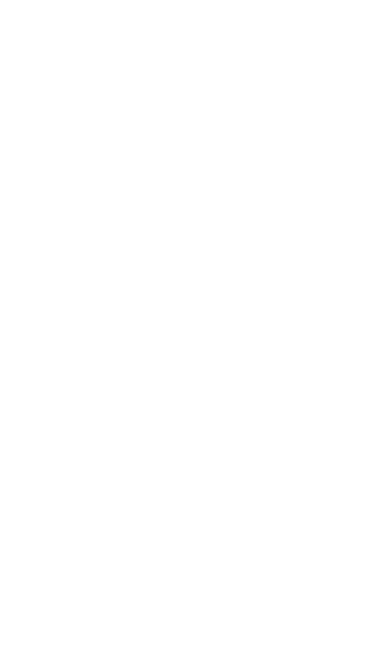
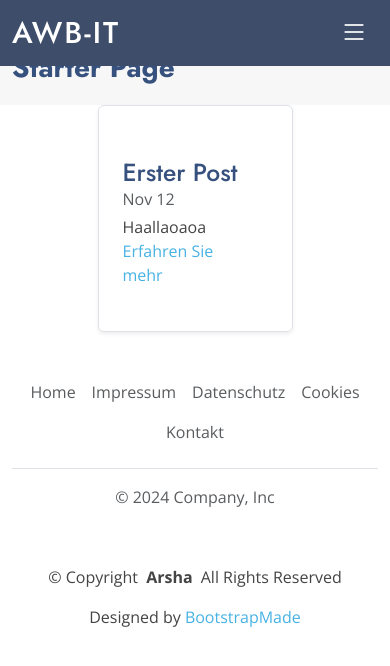
Before and after one commit to Stefanb0711/AWB-ItWebsite, a Flask app: page /blog in a window 390 px wide. Before the commit the part shown is empty. Shown: the top 666 px of the page. Run offline with Flask 3, Linux system fonts and the light colour scheme; some libraries are stand-ins or nearby versions.

Commit message:
Zwischenstand

```diff
--- a/app.py
+++ b/app.py
@@ -78,12 +78,27 @@
 receiver_email = "stefan.boehme@awb-it.de"
 password = "@@AnStWe20"
 
+
+
+
+
 @app.route('/index')
 def index():
     return render_template('index.html')
 
 @app.route('/', methods=['GET', 'POST'])
 def start():  # put application's code here
+    first_post = Posts(
+        date=datetime.datetime.now(),
+        title="Erster Post",
+        subtitle="Untertitel",
+        image="static/assets/img/IT-Security",
+        content="Haallaoaoa"
+
+    )
+
+    db.session.add(first_post)
+    db.session.commit()
     return render_template("start.html")
 
 
--- a/templates/blog_overview.html
+++ b/templates/blog_overview.html
@@ -1,10 +1,105 @@
+{% extends "base.html" %}
+
 <!DOCTYPE html>
 <html lang="en">
-<head>
-    <meta charset="UTF-8">
-    <title>Title</title>
-</head>
-<body>
 
-</body>
-</html>
+
+{% block content %}
+
+
+  <main class="main">
+
+    <!-- Page Title -->
+    <div class="page-title" data-aos="fade">
+      <div class="container">
+        <nav class="breadcrumbs">
+          <ol>
+            <li><a href="index.html">Home</a></li>
+            <li class="current">Starter Page</li>
+          </ol>
+        </nav>
+        <h1>Starter Page</h1>
+      </div>
+    </div><!-- End Page Title -->
+
+
+      {% for blog_post in blog_posts %}
+    <div style=" width: 50%; padding-right: 20px; padding-top:20px; padding-bottom: 20px; " class="m-auto row g-0 border rounded overflow-hidden flex-md-row mb-4 shadow-sm h-md-250 position-relative">
+        <div class="col p-4 d-flex flex-column position-static">
+            <strong class="d-inline-block mb-2 text-primary-emphasis"></strong>
+            <h2 class="mb-0">{{ blog_post.title }}</h2>
+            <div class="mb-1 text-body-secondary">Nov 12</div>
+            <p class="card-text mb-auto">{{ blog_content_first_sentences[blog_post.id -1][0] }}</p>
+            <a href="{{ url_for('blog_post', post_id = blog_post.id) }}" class="icon-link gap-1 icon-link-hover stretched-link">
+                Erfahren Sie mehr
+                <svg class="bi"><use xlink:href="#chevron-right"></use></svg>
+            </a>
+        </div>
+        <div class="col-auto d-none d-lg-block" style="height: 100%;">
+            <img width="400" height="250" style="height: 100%;"  src="{{ blog_post.image }}">
+        </div>
+    </div>
+
+    {% endfor %}
+
+
+
+
+  </main>
+
+
+
+
+
+
+
+
+
+
+    <div class="container" style="background-color: white;">
+          <footer class="py-3 my-4">
+            <ul class="nav justify-content-center border-bottom pb-3 mb-3">
+              <li class="nav-item"><a class="nav-link px-2 text-body-secondary">Home</a></li>
+              <li class="nav-item"><a class="nav-link px-2 text-body-secondary">Impressum</a></li>
+              <li class="nav-item"><a class="nav-link px-2 text-body-secondary">Datenschutz</a></li>
+              <li class="nav-item"><a class="nav-link px-2 text-body-secondary">Cookies</a></li>
+              <li class="nav-item"><a class="nav-link px-2 text-body-secondary">Kontakt</a></li>
+            </ul>
+            <p class="text-center text-body-secondary">© 2024 Company, Inc</p>
+          </footer>
+        </div>
+
+
+    <div class="container copyright text-center mt-4">
+      <p>© <span>Copyright</span> <strong class="px-1 sitename">Arsha</strong> <span>All Rights Reserved</span></p>
+      <div class="credits">
+        <!-- All the links in the footer should remain intact. -->
+        <!-- You can delete the links only if you've purchased the pro version. -->
+        <!-- Licensing information: https://bootstrapmade.com/license/ -->
+        <!-- Purchase the pro version with working PHP/AJAX contact form: [buy-url] -->
+        Designed by <a href="https://bootstrapmade.com/">BootstrapMade</a>
+      </div>
+    </div>
+
+  </footer>
+
+  <!-- Scroll Top -->
+  <a href="#" id="scroll-top" class="scroll-top d-flex align-items-center justify-content-center"><i class="bi bi-arrow-up-short"></i></a>
+
+  <!-- Preloader -->
+  <div id="preloader"></div>
+
+  <!-- Vendor JS Files -->
+  <script src="../assets/vendor/bootstrap/js/bootstrap.bundle.min.js"></script>
+  <script src="../assets/vendor/php-email-form/validate.js"></script>
+  <script src="../assets/vendor/aos/aos.js"></script>
+  <script src="../assets/vendor/glightbox/js/glightbox.min.js"></script>
+  <script src="../assets/vendor/swiper/swiper-bundle.min.js"></script>
+  <script src="../assets/vendor/waypoints/noframework.waypoints.js"></script>
+  <script src="../assets/vendor/imagesloaded/imagesloaded.pkgd.min.js"></script>
+  <script src="../assets/vendor/isotope-layout/isotope.pkgd.min.js"></script>
+
+  <!-- Main JS File -->
+  <script src="../assets/js/main.js"></script>
+
+{% endblock %}
--- a/templates/starter-page.html
+++ b/templates/starter-page.html
@@ -111,7 +111,11 @@
       </div>
     </div>
 
-  </footer>
+
+
+
+
+
 
   <!-- Scroll Top -->
   <a href="#" id="scroll-top" class="scroll-top d-flex align-items-center justify-content-center"><i class="bi bi-arrow-up-short"></i></a>
```
Also changed, not shown: instance/project.db.
